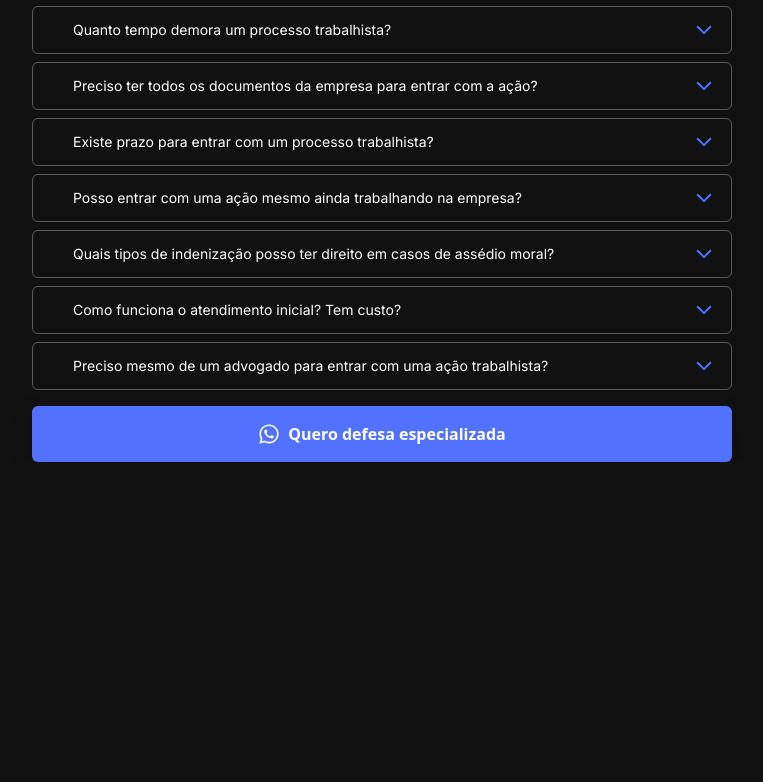
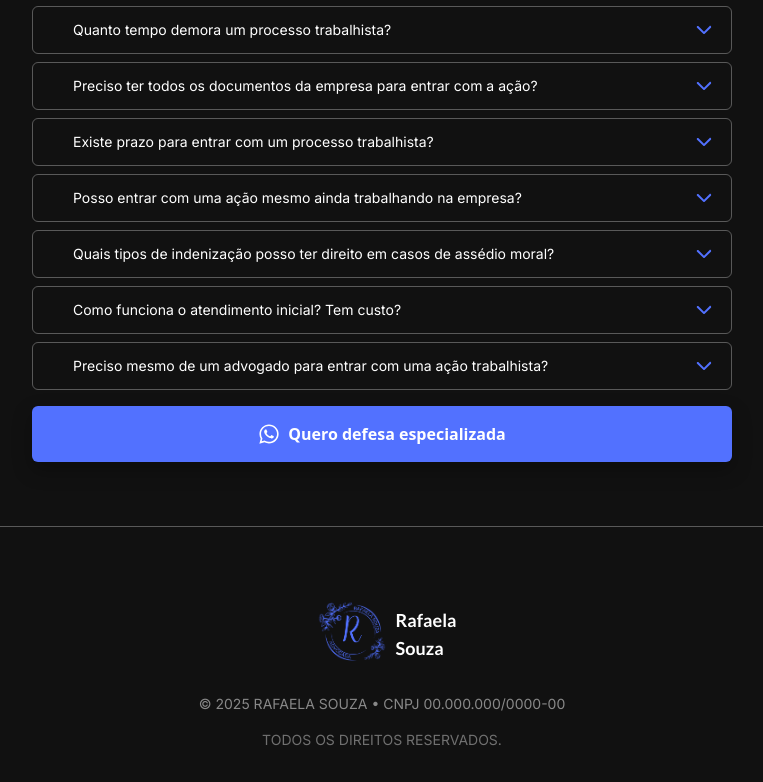
Before and after one commit to oliveiradniel/landingpage-advocacia-rafaela, a React (Vite) app: page / in a window 1280 px wide. Shown: the part 3232-4014 px from the top of the page, without its empty margins (258-1021 px from the left). Before the commit the page ends 3694 px from the top, so only its background shows below. Built offline with nearby package versions, Linux system fonts and the light colour scheme; the HTML template or start-up script is replaced by a standard one.

Commit message:
feat: add Footer

```diff
--- a/src/App.tsx
+++ b/src/App.tsx
@@ -1,4 +1,5 @@
 import FAQSection from "./sections/FAQSection";
+import Footer from "./sections/Footer";
 import HeroSection from "./sections/HeroSection";
 import ReviewsSection from "./sections/ReviewsSection";
 import SpecialtiesSection from "./sections/SpecialtiesSection";
@@ -12,6 +13,12 @@ function App() {
       <SpecialtiesSection />
       <ReviewsSection />
       <FAQSection />
+
+      <div className="w-full flex justify-center">
+        <div className="w-[80%] h-[0.3px] my-16 bg-white/30" />
+      </div>
+
+      <Footer />
     </div>
   );
 }
--- /dev/null
+++ b/src/sections/Footer.tsx
@@ -0,0 +1,20 @@
+export default function Footer() {
+  return (
+    <footer className="flex pb-8 justify-center flex-col items-center gap-4">
+      <div className="flex justify-center items-center">
+        <img src="/logo.png" alt="Logo" className="w-22" />
+        <p className="flex flex-col font-lato font-bold text-lg">
+          <span>Rafaela</span>
+          <span>Souza</span>
+        </p>
+      </div>
+
+      <p className="font-inter text-sm text-white/50">
+        © 2025 RAFAELA SOUZA • CNPJ 00.000.000/0000-00
+      </p>
+      <p className="font-inter text-sm text-white/40">
+        TODOS OS DIREITOS RESERVADOS.
+      </p>
+    </footer>
+  );
+}
```
